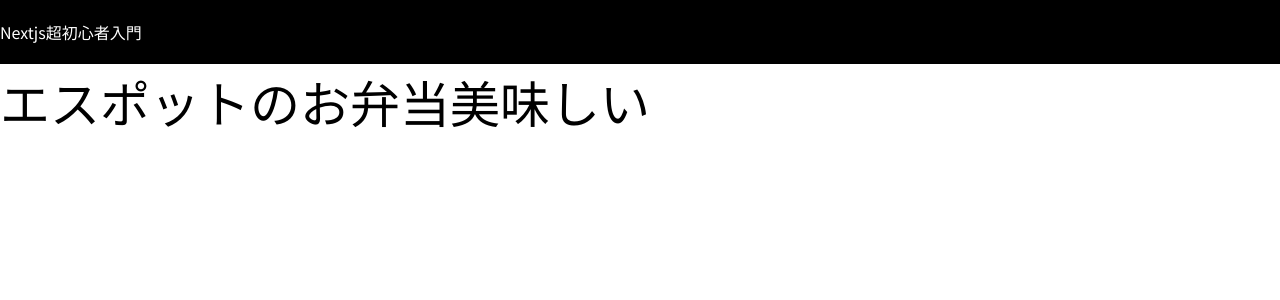
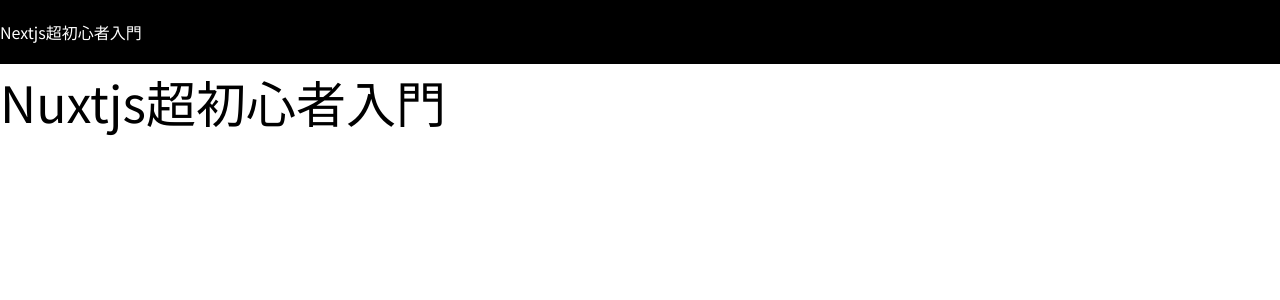
Before and after one commit to balckowl/progate-demo, a Next.js app: page / in a window 1280 px wide. Shown: the top 300 px of the page. Built offline with nearby package versions, Linux system fonts and the light colour scheme.

Commit message:
Revert "chore:意図的にコンフリクトを起こす"

```diff
--- a/src/app/page.tsx
+++ b/src/app/page.tsx
@@ -1,6 +1,6 @@
 const Home = () => {
   return (
-    <div className="text-[50px]">エスポットのお弁当美味しい</div>
+    <div className="text-[50px]">Nuxtjs超初心者入門</div>
   )
 }
 
```
